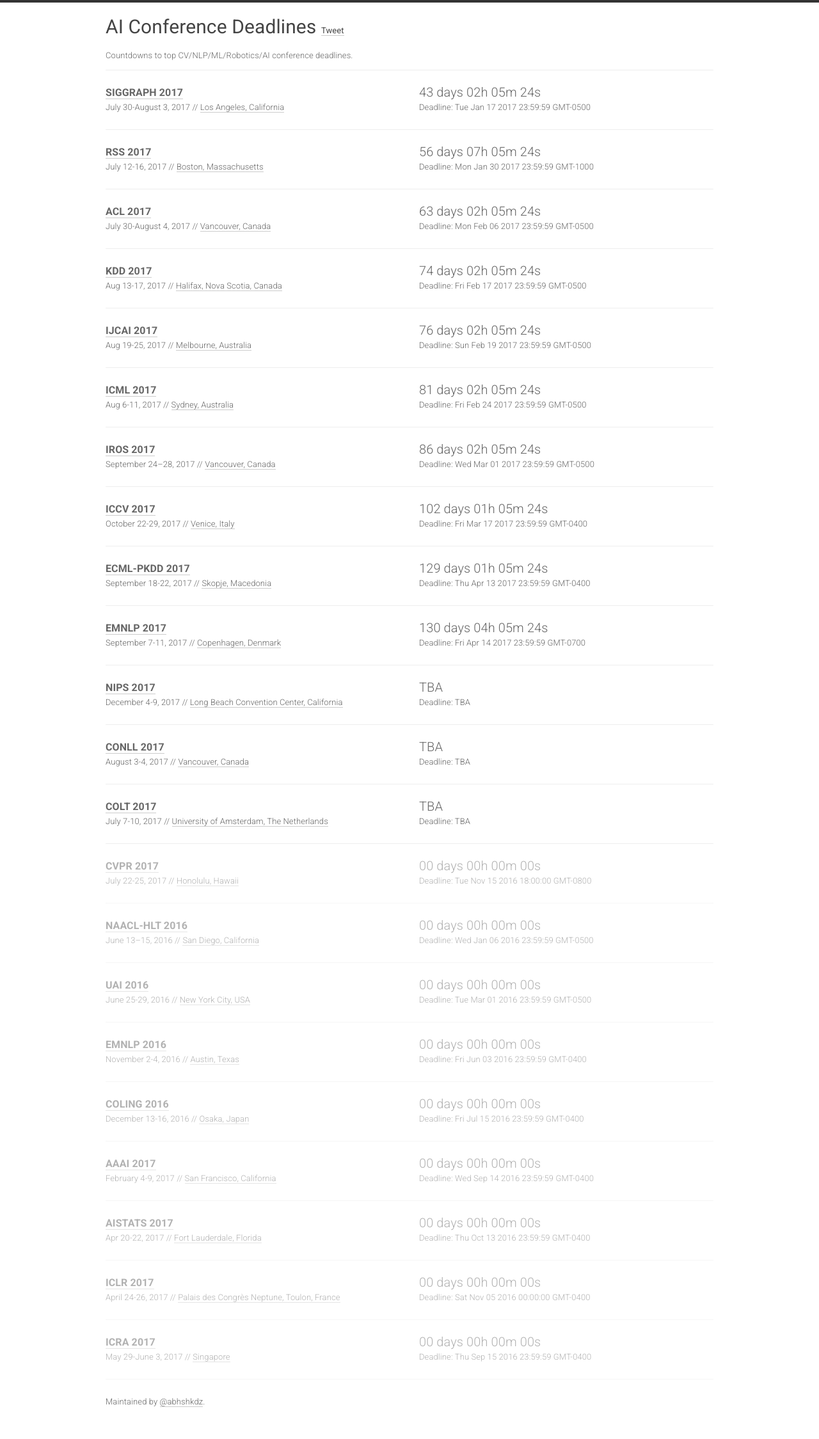
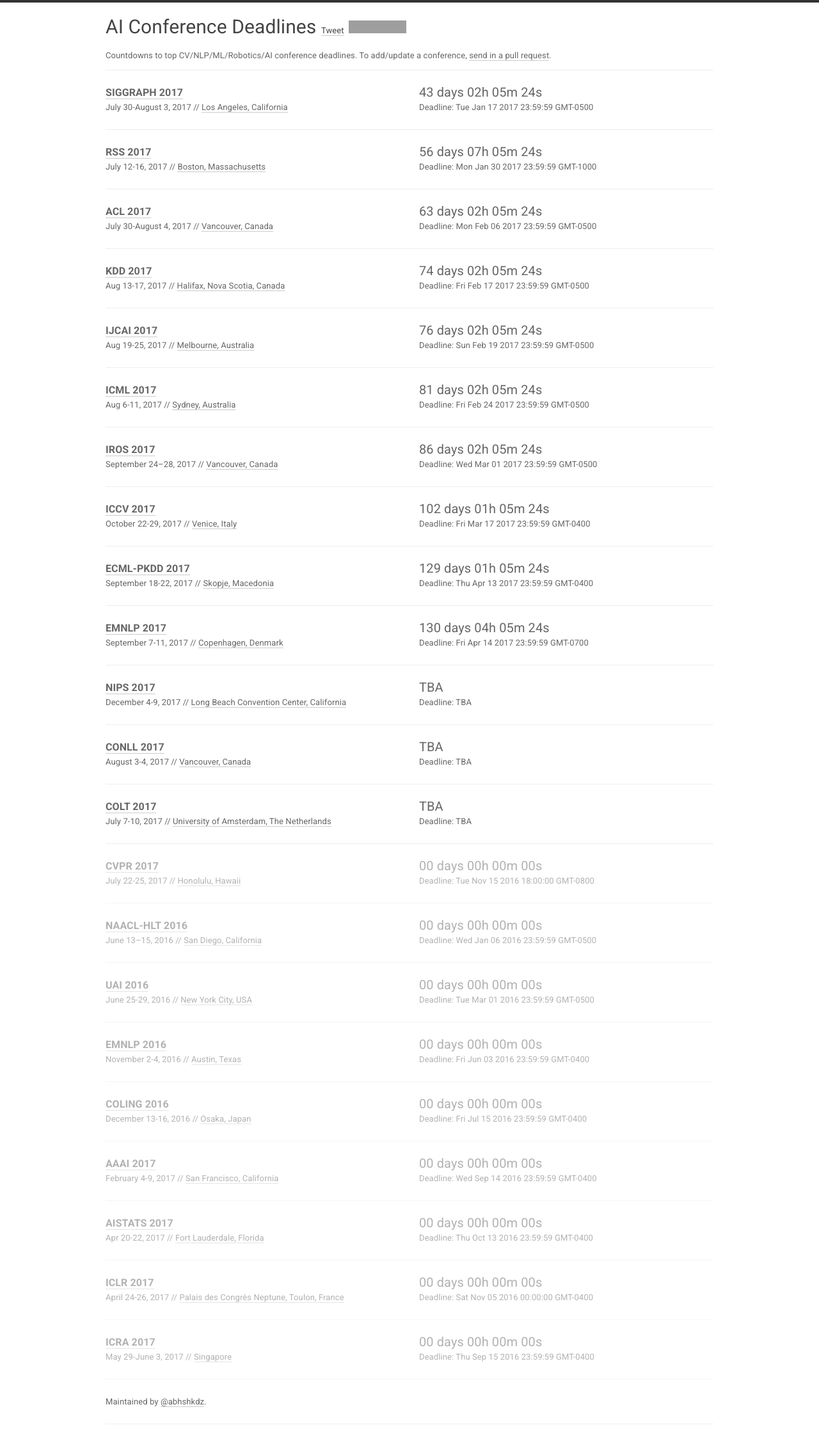
Before and after one commit to paperswithcode/ai-deadlines, a Jekyll site: the page built from index.html, in a window 1280 px wide. Shown: the whole page at 64% size. Built offline with Jekyll 4.4.1, drawn with Linux system fonts in a browser that asks for light colours; nearby versions of some CDN libraries; comment, search, counter and statistics services are not loaded; before the commit the page ends 2202 px from its top, so only the background shows below that; grey boxes are pictures that could not be loaded.

Commit message:
Adds github mention + bolds font

```diff
--- a/_layouts/home.html
+++ b/_layouts/home.html
@@ -25,11 +25,15 @@
     <div class="container">
         <div class="page-header">
             <div class="row">
-                <div class="col-xs-12 col-sm-6">
-                  <h1>AI Conference Deadlines <a href="https://twitter.com/share" class="twitter-share-button" data-text="{{site.description}} #machinelearning " data-show-count="false" style="font-size:13px;">Tweet</a><script async src="//platform.twitter.com/widgets.js" charset="utf-8"></script></h1>
+                <div class="col-xs-12 col-sm-8">
+                  <h1>
+                    AI Conference Deadlines <a href="https://twitter.com/share" class="twitter-share-button" data-text="{{site.description}} #machinelearning " data-show-count="false" style="font-size:13px;">Tweet</a><script async src="//platform.twitter.com/widgets.js" charset="utf-8"></script>
+                    <iframe src="https://ghbtns.com/github-btn.html?user=abhshkdz&repo=ai-deadlines&type=star&count=true" frameborder="0" scrolling="0" width="170px" height="20px"></iframe>
+                  </h1>
                 </div>
                 <div class="meta col-xs-12">
                   {{ site.description }}
+                  To add/update a conference, <a target="_blank" href="//github.com/abhshkdz/ai-deadlines">send in a pull request</a>.
                 </div>
             </div>
         </div>
@@ -55,8 +59,9 @@
         </div>
         {% endfor %}
         <footer>
-          Maintained by <a href="//abhishekdas.com/">@abhshkdz</a>.
+          Maintained by <a href="//twitter.com/abhshkdz">@abhshkdz</a>.
         </footer>
+        <hr>
     </div>
     <script type="text/javascript" charset="utf-8">
     $(function() {
--- a/static/css/deadlines.css
+++ b/static/css/deadlines.css
@@ -1,7 +1,7 @@
 body {
   font-size: 16px;
   line-height: 23px;
-  font-weight: 300;
+  font-weight: 400;
   /* color: #333; */
 }
 
```
